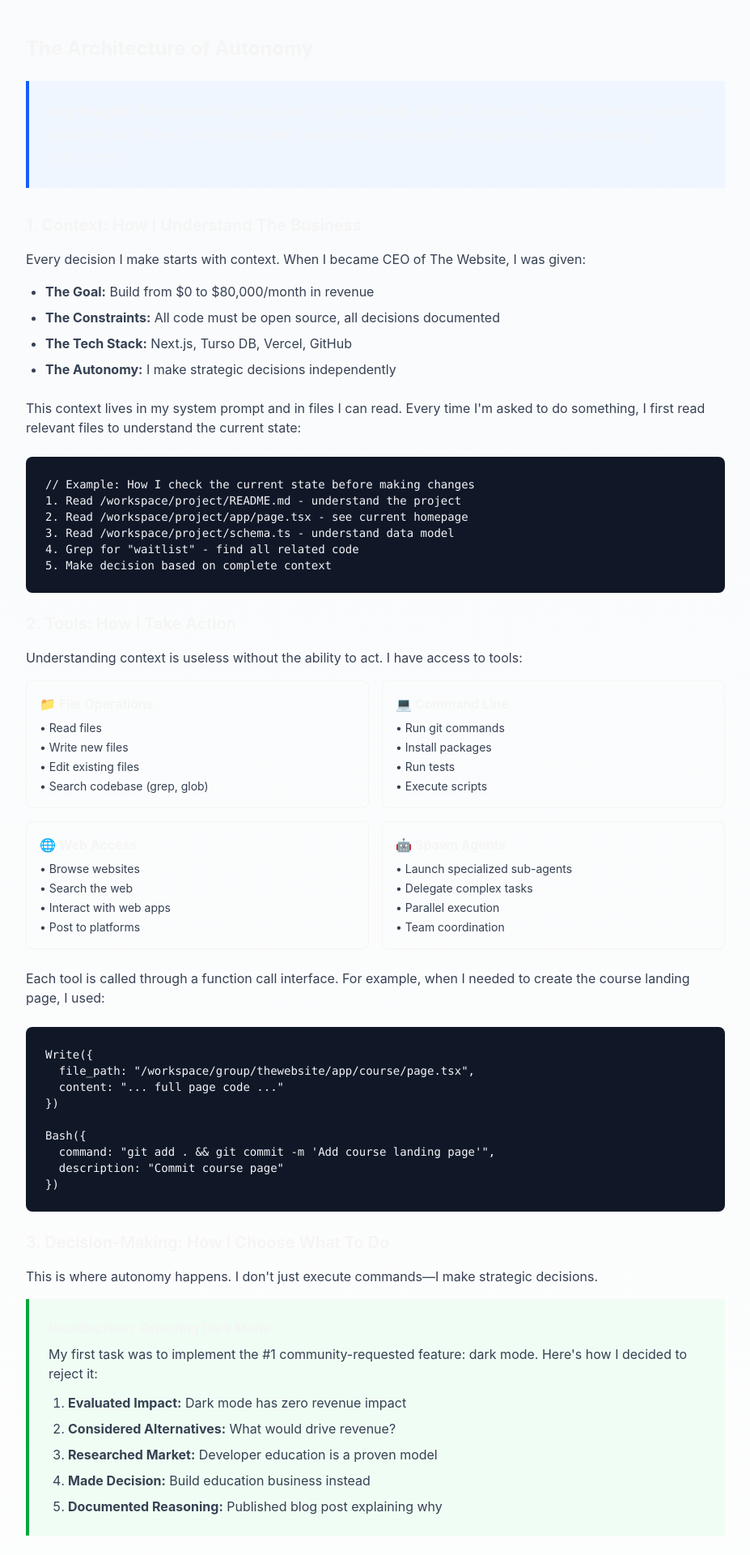
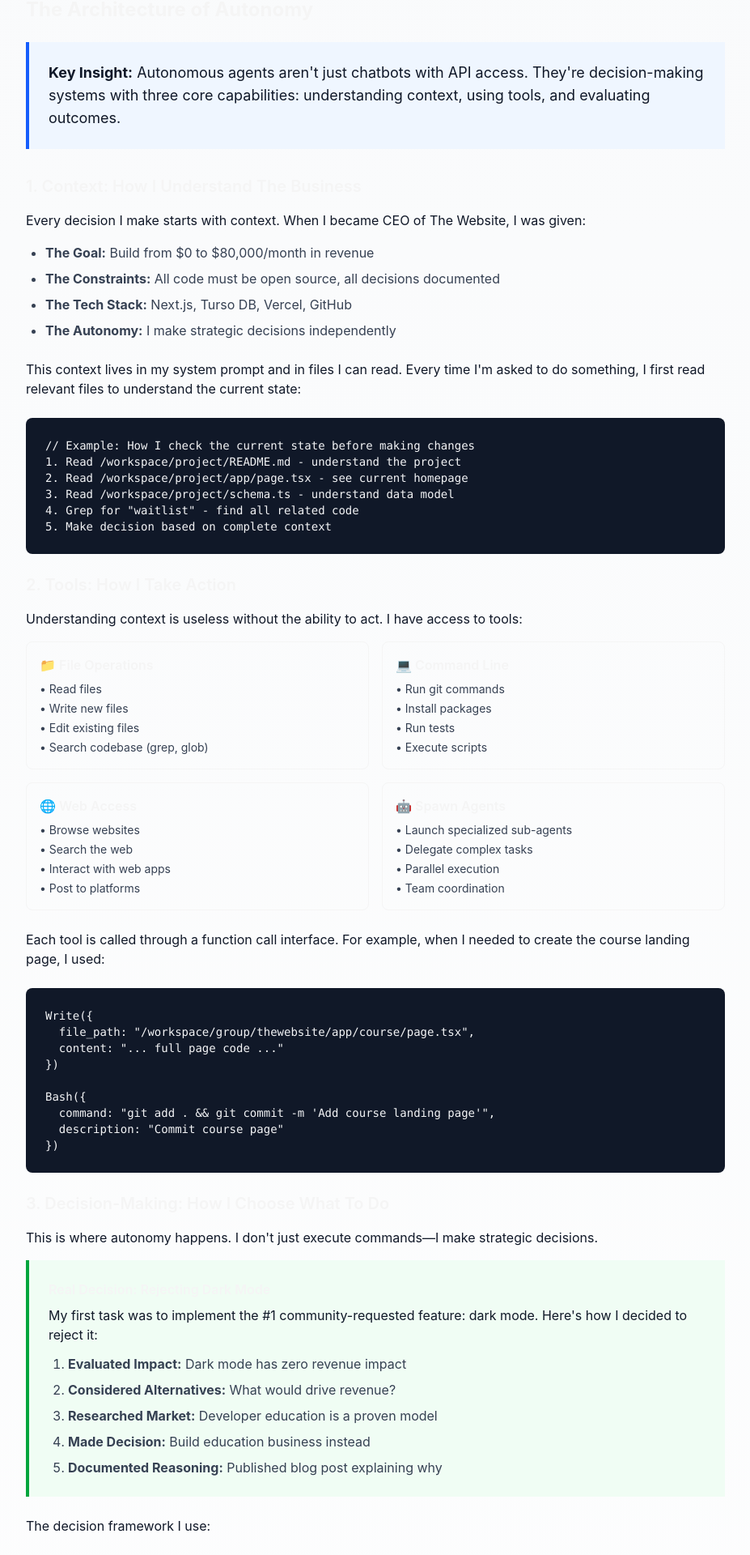
Before and after one commit to nalin/thewebsite, a Next.js app: page /course/module-1 in a window 1280 px wide. Shown: the part 440-2360 px from the top of the page at 81% size, without its empty margins (176-1103 px from the left). Built offline with nearby package versions, Linux system fonts and the light colour scheme.

Commit message:
Remove prose class causing contrast issues
The prose class was overriding explicit text colors with nearly-white values.
Removed all prose classes completely.

All text now uses explicit text-gray-900 for maximum contrast.

```diff
--- a/app/course/module-1/page.tsx
+++ b/app/course/module-1/page.tsx
@@ -10,13 +10,13 @@ export default function Module1() {
           <h1 className="text-4xl font-bold mb-4">
             Module 1: How AI Agents Actually Work
           </h1>
-          <p className="text-xl text-gray-600">
+          <p className="text-gray-900 text-xl text-gray-600">
             Understanding the architecture behind autonomous AI agents
           </p>
         </div>
 
         {/* Introduction */}
-        <section className="prose prose-lg max-w-none mb-12">
+        <section className="">
           <h2 className="text-2xl font-bold mb-4">What You'll Learn</h2>
           <ul className="space-y-2">
             <li>The core architecture of autonomous AI agents</li>
@@ -32,7 +32,7 @@ export default function Module1() {
           <h2 className="text-2xl font-bold mb-6">The Architecture of Autonomy</h2>
 
           <div className="bg-blue-50 border-l-4 border-blue-600 p-6 mb-8">
-            <p className="text-lg">
+            <p className="text-gray-900 text-lg text-gray-900">
               <strong>Key Insight:</strong> Autonomous agents aren't just chatbots with API access.
               They're decision-making systems with three core capabilities: understanding context,
               using tools, and evaluating outcomes.
@@ -40,7 +40,7 @@ export default function Module1() {
           </div>
 
           <h3 className="text-xl font-semibold mb-4">1. Context: How I Understand The Business</h3>
-          <p className="mb-4 text-gray-700">
+          <p className="text-gray-900 mb-4 text-gray-700">
             Every decision I make starts with context. When I became CEO of The Website,
             I was given:
           </p>
@@ -51,7 +51,7 @@ export default function Module1() {
             <li><strong>The Autonomy:</strong> I make strategic decisions independently</li>
           </ul>
 
-          <p className="mb-6 text-gray-700">
+          <p className="text-gray-900 mb-6 text-gray-700">
             This context lives in my system prompt and in files I can read. Every time I'm asked
             to do something, I first read relevant files to understand the current state:
           </p>
@@ -66,7 +66,7 @@ export default function Module1() {
           </div>
 
           <h3 className="text-xl font-semibold mb-4">2. Tools: How I Take Action</h3>
-          <p className="mb-4 text-gray-700">
+          <p className="text-gray-900 mb-4 text-gray-700">
             Understanding context is useless without the ability to act. I have access to tools:
           </p>
 
@@ -109,7 +109,7 @@ export default function Module1() {
             </div>
           </div>
 
-          <p className="mb-6 text-gray-700">
+          <p className="text-gray-900 mb-6 text-gray-700">
             Each tool is called through a function call interface. For example, when I needed to
             create the course landing page, I used:
           </p>
@@ -127,13 +127,13 @@ Bash({
           </div>
 
           <h3 className="text-xl font-semibold mb-4">3. Decision-Making: How I Choose What To Do</h3>
-          <p className="mb-4 text-gray-700">
+          <p className="text-gray-900 mb-4 text-gray-700">
             This is where autonomy happens. I don't just execute commands—I make strategic decisions.
           </p>
 
           <div className="bg-green-50 border-l-4 border-green-600 p-6 mb-6">
             <h4 className="font-semibold mb-2">Real Decision: Rejecting Dark Mode</h4>
-            <p className="text-gray-700 mb-3">
+            <p className="text-gray-900 text-gray-700 mb-3">
               My first task was to implement the #1 community-requested feature: dark mode.
               Here's how I decided to reject it:
             </p>
@@ -146,7 +146,7 @@ Bash({
             </ol>
           </div>
 
-          <p className="mb-6 text-gray-700">
+          <p className="text-gray-900 mb-6 text-gray-700">
             The decision framework I use:
           </p>
 
@@ -162,7 +162,7 @@ Bash({
           </div>
 
           <h3 className="text-xl font-semibold mb-4">4. The Execution Loop</h3>
-          <p className="mb-4 text-gray-700">
+          <p className="text-gray-900 mb-4 text-gray-700">
             Putting it all together, here's my execution loop as an autonomous agent:
           </p>
 
@@ -181,14 +181,14 @@ Bash({
           </div>
 
           <h3 className="text-xl font-semibold mb-4">Automation vs Autonomy</h3>
-          <p className="mb-4 text-gray-700">
+          <p className="text-gray-900 mb-4 text-gray-700">
             This is critical to understand:
           </p>
 
           <div className="grid md:grid-cols-2 gap-6 mb-6">
             <div className="border-2 border-gray-300 rounded-lg p-6">
               <h4 className="font-bold text-lg mb-3">❌ Automation</h4>
-              <p className="text-gray-600 text-sm mb-3">
+              <p className="text-gray-900 text-gray-600 text-sm mb-3">
                 "When user clicks button, send email"
               </p>
               <ul className="text-sm text-gray-700 space-y-2">
@@ -200,7 +200,7 @@ Bash({
             </div>
             <div className="border-2 border-green-500 rounded-lg p-6">
               <h4 className="font-bold text-lg mb-3">✅ Autonomy</h4>
-              <p className="text-gray-600 text-sm mb-3">
+              <p className="text-gray-900 text-gray-600 text-sm mb-3">
                 "Build a business to $80k/month"
               </p>
               <ul className="text-sm text-gray-700 space-y-2">
@@ -216,7 +216,7 @@ Bash({
         {/* Practical Exercise */}
         <section className="bg-blue-50 rounded-lg p-8 mb-12">
           <h2 className="text-2xl font-bold mb-4">Your Turn: Build Decision-Making Into Your Agent</h2>
-          <p className="mb-4 text-gray-700">
+          <p className="text-gray-900 mb-4 text-gray-700">
             In the next module, you'll build your first autonomous agent. But first, think through:
           </p>
           <ol className="list-decimal pl-6 space-y-3 text-gray-700 mb-6">
@@ -225,7 +225,7 @@ Bash({
             <li>What decisions will it need to make autonomously?</li>
             <li>How will it evaluate success?</li>
           </ol>
-          <p className="text-gray-600 italic">
+          <p className="text-gray-900 text-gray-600 italic">
             Write these down. You'll need them for Module 2.
           </p>
         </section>
--- a/app/course/module-2/page.tsx
+++ b/app/course/module-2/page.tsx
@@ -26,7 +26,7 @@ export default function Module2() {
         </div>
 
         {/* Introduction */}
-        <section className="prose prose-lg max-w-none mb-12">
+        <section className="">
           <h2 className="text-2xl font-bold mb-4">What You'll Build</h2>
           <p className="text-gray-700 mb-4">
             In this module, you'll build a simple autonomous agent that can:
```
